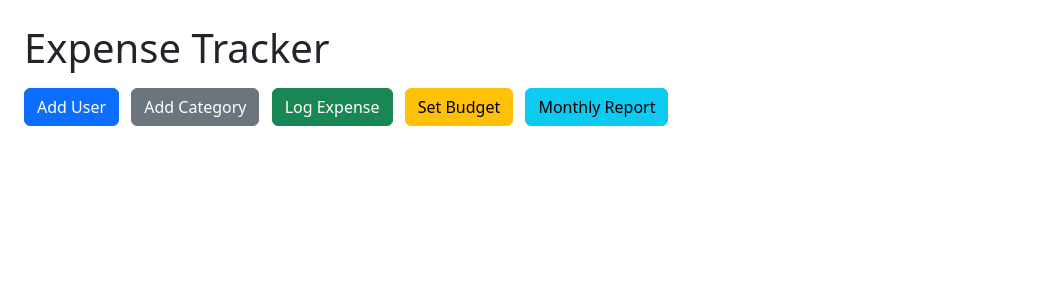
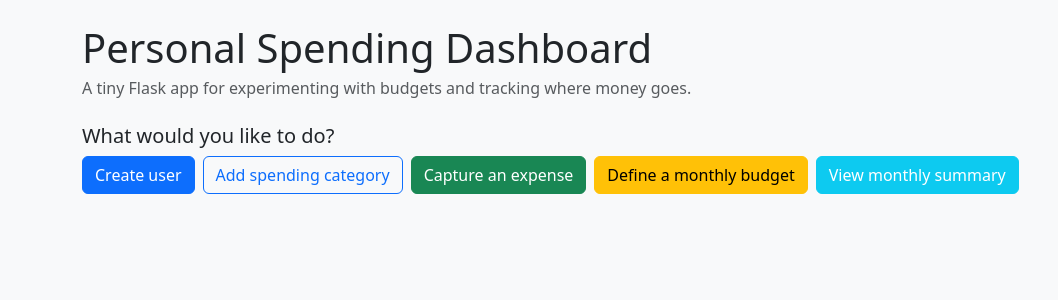
Before and after one commit to OmkarMahajan07/Expense_Tracker_App, a Flask app: template templates/index.html in a window 1280 px wide. Shown: the top 300 px of the page, without its empty margins (0-1058 px from the left). Run offline with Flask 3, Linux system fonts and the light colour scheme; the template is opened without the code that fills it, so the values that code supplies are empty.

Commit message:
app created

```diff
--- a/app.py
+++ b/app.py
@@ -1,27 +1,267 @@
-from flask import Flask, request, jsonify
+from flask import (
+    Flask,
+    flash,
+    redirect,
+    render_template,
+    request,
+    url_for,
+)
+
+"""
+Minimal, self‑contained expense tracker.
+
+The goal of this module is to keep the implementation easy to read and
+interview‑friendly rather than production‑ready. Data is held entirely in
+Python lists so that the focus stays on request handling and basic logic.
+"""
+
 
 app = Flask(__name__)
+# A fixed key is fine for a demo app; in a real deployment use an env var.
+app.config["SECRET_KEY"] = "demo-secret-key"
 
-# Sample data store, replace with a database in production
-expenses = []
 
-# Endpoint to add an expense
-@app.route('/add_expense', methods=['POST'])
-def add_expense():
-    data = request.get_json()
-    expense = {
-        'id': len(expenses) + 1,
-        'description': data['description'],
-        'amount': data['amount'],
-        'date': data['date']
-    }
-    expenses.append(expense)
-    return jsonify(expense), 201
+# ---------------------------------------------------------------------------
+# In‑memory "models"
+# ---------------------------------------------------------------------------
 
-# Endpoint to get all expenses
-@app.route('/expenses', methods=['GET'])
-def get_expenses():
-    return jsonify(expenses), 200
+users: list[dict] = []
+categories: list[dict] = []
+expenses: list[dict] = []
+budgets: list[dict] = []
 
-if __name__ == '__main__':
+
+def next_id(sequence: list[dict]) -> int:
+    """Return the next integer identifier for a list of dicts."""
+    return (sequence[-1]["id"] + 1) if sequence else 1
+
+
+# ---------------------------------------------------------------------------
+# Home
+# ---------------------------------------------------------------------------
+
+@app.route("/", methods=["GET"])
+def index():
+    """Landing page with navigation to all forms."""
+    return render_template("index.html")
+
+
+# ---------------------------------------------------------------------------
+# User management
+# ---------------------------------------------------------------------------
+
+@app.route("/add_user", methods=["GET", "POST"])
+def add_user_form():
+    """Create a new logical user for tracking expenses."""
+    if request.method == "POST":
+        username = (request.form.get("username") or "").strip()
+        email = (request.form.get("email") or "").strip()
+
+        if not username or not email:
+            flash("Both name and email are required.", "danger")
+            return render_template("add_user.html")
+
+        users.append(
+            {
+                "id": next_id(users),
+                "username": username,
+                "email": email,
+            }
+        )
+        flash("User has been added.", "success")
+        return redirect(url_for("index"))
+
+    return render_template("add_user.html")
+
+
+# ---------------------------------------------------------------------------
+# Categories
+# ---------------------------------------------------------------------------
+
+@app.route("/add_category", methods=["GET", "POST"])
+def add_category_form():
+    """Define a new spending category such as Groceries or Rent."""
+    if request.method == "POST":
+        name = (request.form.get("name") or "").strip()
+        if not name:
+            flash("Category name cannot be empty.", "danger")
+            return render_template("add_category.html")
+
+        categories.append(
+            {
+                "id": next_id(categories),
+                "name": name,
+            }
+        )
+        flash("Category saved.", "success")
+        return redirect(url_for("index"))
+
+    return render_template("add_category.html")
+
+
+# ---------------------------------------------------------------------------
+# Expenses
+# ---------------------------------------------------------------------------
+
+@app.route("/add_expense_form", methods=["GET", "POST"])
+def add_expense_form():
+    """Record a single expense entry."""
+    if request.method == "POST":
+        try:
+            expense = {
+                "id": next_id(expenses),
+                "user_id": int(request.form.get("user_id")),
+                "category_id": int(request.form.get("category_id")),
+                "amount": float(request.form.get("amount")),
+                "description": (request.form.get("description") or "").strip(),
+                "date": request.form.get("date"),
+            }
+        except (TypeError, ValueError):
+            flash("Please provide valid numeric values.", "danger")
+            return render_template(
+                "add_expense.html", users=users, categories=categories
+            )
+
+        if expense["amount"] <= 0:
+            flash("Amount must be greater than zero.", "danger")
+            return render_template(
+                "add_expense.html", users=users, categories=categories
+            )
+
+        expenses.append(expense)
+        flash("Expense recorded.", "success")
+        return redirect(url_for("index"))
+
+    return render_template("add_expense.html", users=users, categories=categories)
+
+
+# ---------------------------------------------------------------------------
+# Budgets
+# ---------------------------------------------------------------------------
+
+@app.route("/set_budget", methods=["GET", "POST"])
+def set_budget_form():
+    """Configure a monthly budget for a user and category combination."""
+    if request.method == "POST":
+        try:
+            budget_amount = float(request.form.get("amount"))
+            alert_threshold = float(request.form.get("alert_threshold") or 10)
+            user_id = int(request.form.get("user_id"))
+            category_id = int(request.form.get("category_id"))
+        except (TypeError, ValueError):
+            flash("Please supply valid numeric values for budget and threshold.", "danger")
+            return render_template(
+                "set_budget.html", users=users, categories=categories
+            )
+
+        month = (request.form.get("month") or "").strip()
+        if not month:
+            flash("Month is required (format YYYY-MM).", "danger")
+            return render_template(
+                "set_budget.html", users=users, categories=categories
+            )
+
+        budget = {
+            "id": next_id(budgets),
+            "user_id": user_id,
+            "category_id": category_id,
+            "amount": budget_amount,
+            "month": month,
+            "alert_threshold": alert_threshold,
+        }
+        budgets.append(budget)
+
+        flash("Budget stored.", "success")
+        return redirect(url_for("index"))
+
+    return render_template("set_budget.html", users=users, categories=categories)
+
+
+# ---------------------------------------------------------------------------
+# Reporting
+# ---------------------------------------------------------------------------
+
+def _expenses_for(user_id: int, month: str) -> list[dict]:
+    """Subset of expenses belonging to a user in a given YYYY-MM month."""
+    return [
+        e
+        for e in expenses
+        if e["user_id"] == user_id and (e.get("date") or "").startswith(month)
+    ]
+
+
+def _summarise_by_category(expense_list: list[dict]) -> dict[int, float]:
+    """Return mapping of category_id -> total amount."""
+    totals: dict[int, float] = {}
+    for entry in expense_list:
+        cat_id = entry["category_id"]
+        totals[cat_id] = totals.get(cat_id, 0.0) + entry["amount"]
+    return totals
+
+
+def _find_budget(user_id: int, category_id: int, month: str) -> dict | None:
+    """Return matching budget dict or None if none configured."""
+    for b in budgets:
+        if b["user_id"] == user_id and b["category_id"] == category_id and b["month"] == month:
+            return b
+    return None
+
+
+@app.route("/report", methods=["GET", "POST"])
+def report_form():
+    """
+    Show a per‑category summary for a user and month, including budget status.
+    """
+    data = None
+
+    if request.method == "POST":
+        try:
+            user_id = int(request.form.get("user_id"))
+        except (TypeError, ValueError):
+            flash("Select a user to generate a report.", "danger")
+            return render_template("report.html", users=users, data=None)
+
+        month = (request.form.get("month") or "").strip()
+        if not month:
+            flash("Month is required (format YYYY-MM).", "danger")
+            return render_template("report.html", users=users, data=None)
+
+        monthly_expenses = _expenses_for(user_id, month)
+        total_spent = sum(e["amount"] for e in monthly_expenses)
+
+        per_category = _summarise_by_category(monthly_expenses)
+        category_rows: list[dict] = []
+
+        for cat_id, spent in per_category.items():
+            category_name = next(
+                (c["name"] for c in categories if c["id"] == cat_id),
+                "Unlabelled",
+            )
+            budget_row = _find_budget(user_id, cat_id, month)
+            budget_amount = budget_row["amount"] if budget_row else 0.0
+
+            status = "OK"
+            if budget_amount > 0:
+                threshold = budget_row.get("alert_threshold", 10.0)
+                remaining_ratio_trigger = 1 - (threshold / 100.0)
+                if spent > budget_amount:
+                    status = "EXCEEDED"
+                elif spent >= budget_amount * remaining_ratio_trigger:
+                    status = "NEAR LIMIT"
+
+            category_rows.append(
+                {
+                    "category": category_name,
+                    "spent": spent,
+                    "budget": budget_amount,
+                    "status": status,
+                }
+            )
+
+        data = {"total": total_spent, "categories": category_rows}
+
+    return render_template("report.html", users=users, data=data)
+
+
+if __name__ == "__main__":
     app.run(debug=True)
--- a/requirements.txt
+++ b/requirements.txt
@@ -1,5 +1,5 @@
 Flask==2.3.3
 Flask-SQLAlchemy==3.0.5
-SQLAlchemy==2.0. 21
+SQLAlchemy==2.0.21
 python-dotenv==1.0.0
 Flask-Mail==0.9.1
--- a/templates/index.html
+++ b/templates/index.html
@@ -1,26 +1,38 @@
-<!DOCTYPE html>
+<!doctype html>
 <html lang="en">
   <head>
-    <title>Expense Tracker</title>
+    <meta charset="utf-8">
+    <title>Personal Spending Dashboard</title>
+    <meta name="viewport" content="width=device-width, initial-scale=1">
     <link href="https://cdn.jsdelivr.net/npm/bootstrap@5.3.0/dist/css/bootstrap.min.css" rel="stylesheet">
   </head>
-<body class="p-4">
-    <h1 class="mb-3">Expense Tracker</h1>
-    <div class="mb-3">
-        <a href="{{ url_for('add_user_form') }}" class="btn btn-primary me-2">Add User</a>
-        <a href="{{ url_for('add_category_form') }}" class="btn btn-secondary me-2">Add Category</a>
-        <a href="{{ url_for('add_expense_form') }}" class="btn btn-success me-2">Log Expense</a>
-        <a href="{{ url_for('set_budget_form') }}" class="btn btn-warning me-2">Set Budget</a>
-        <a href="{{ url_for('report_form') }}" class="btn btn-info">Monthly Report</a>
+  <body class="p-4 bg-light">
+    <main class="container">
+      <header class="mb-4">
+        <h1 class="mb-1">Personal Spending Dashboard</h1>
+        <p class="text-muted mb-0">A tiny Flask app for experimenting with budgets and tracking where money goes.</p>
+      </header>
+
+      <section class="mb-4">
+        <h2 class="h5">What would you like to do?</h2>
+        <div class="d-flex flex-wrap gap-2 mt-2">
+          <a href="{{ url_for('add_user_form') }}" class="btn btn-primary">Create user</a>
+          <a href="{{ url_for('add_category_form') }}" class="btn btn-outline-primary">Add spending category</a>
+          <a href="{{ url_for('add_expense_form') }}" class="btn btn-success">Capture an expense</a>
+          <a href="{{ url_for('set_budget_form') }}" class="btn btn-warning">Define a monthly budget</a>
+          <a href="{{ url_for('report_form') }}" class="btn btn-info text-white">View monthly summary</a>
         </div>
+      </section>
+
       {% with messages = get_flashed_messages(with_categories=true) %}
         {% if messages %}
-        <div class="mt-3">
+          <section class="mt-3">
             {% for category, msg in messages %}
-          <div class="alert alert-{{category}}">{{ msg }}</div>
+              <div class="alert alert-{{ category }} mb-2">{{ msg }}</div>
             {% endfor %}
-        </div>
+          </section>
         {% endif %}
       {% endwith %}
+    </main>
   </body>
 </html>
```
Also changed, not shown: templates/add_category.html (+17 -10 lines), templates/add_user.html (+19 -12 lines). Lines whose indentation alone changed are shown as unchanged.
